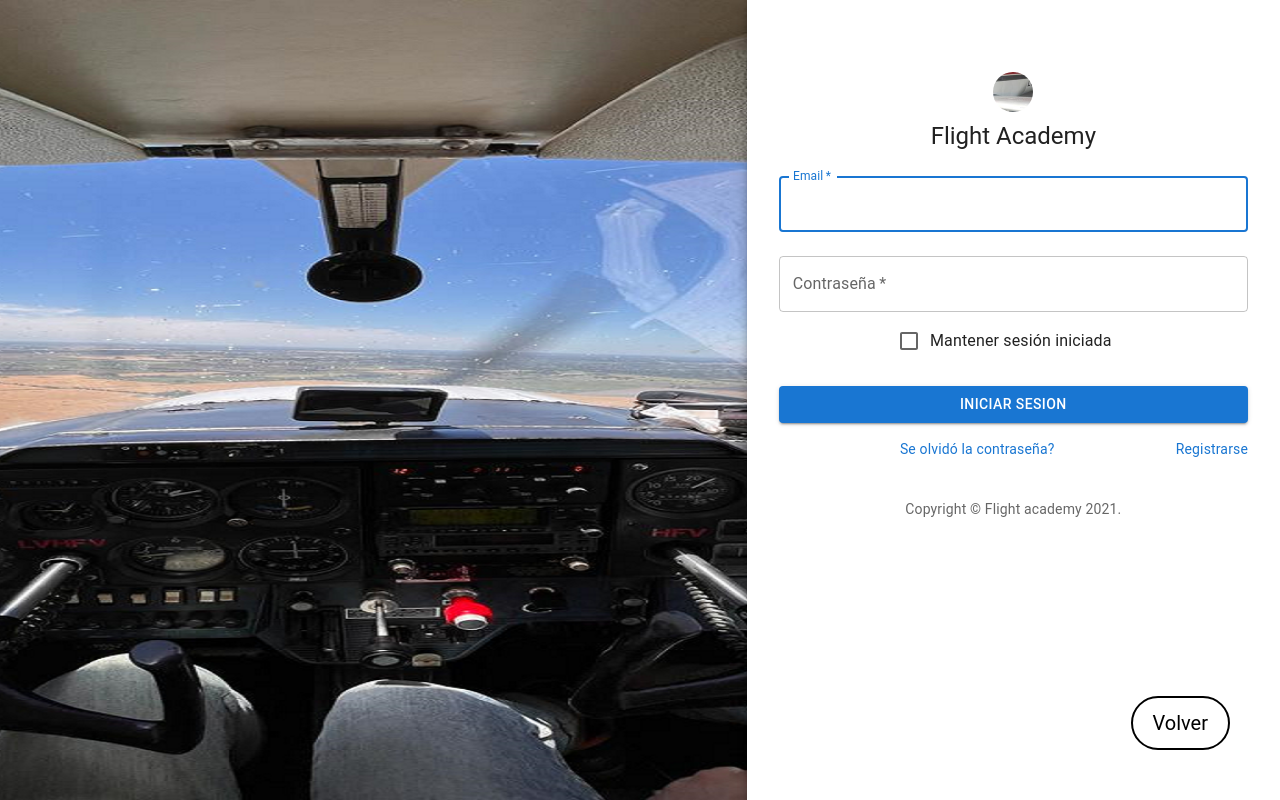
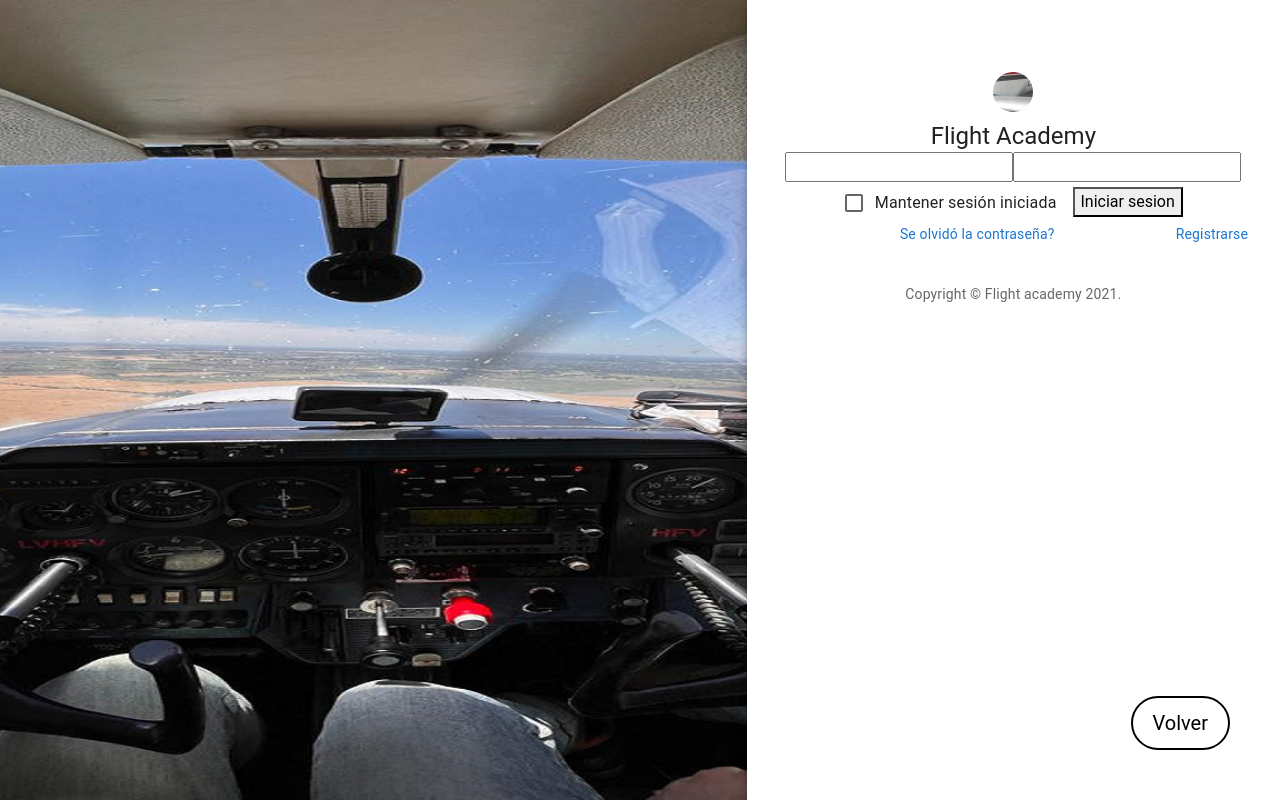
Before and after one commit to gastondigilio/FrontFlightAcademy, a React (Create React App) app: page /login in a window 1280 px wide. Built offline with nearby package versions, Linux system fonts and the light colour scheme.

Commit message:
Update login.jsx

```diff
--- a/src/components/landing/login.jsx
+++ b/src/components/landing/login.jsx
@@ -1,7 +1,8 @@
 import './landing.css';
 import React, { useState } from 'react';
 import { loginUser } from '../../redux/actions/index.jsx';
-import { useDispatch } from 'react-redux';
+import { useDispatch, useSelector } from 'react-redux';
+import {useNavigate} from 'react-router-dom';
 import Avatar from '@mui/material/Avatar';
 import CssBaseline from '@mui/material/CssBaseline';
 import FormControlLabel from '@mui/material/FormControlLabel';
@@ -15,8 +16,6 @@ import { createTheme, ThemeProvider } from '@mui/material/styles';
 import foto4 from '../../images/foto4.png';
 import foto6 from '../../images/foto6.png';
 import LoadingUser from './loadingUser'
-import Button from '@mui/material/Button';
-import TextField from '@mui/material/TextField';
 
 function Copyright(props) {
   return (
@@ -39,7 +38,8 @@ export default function SignInSide() {
     pass: "",
     email: "",
   })
-
+  const navigate = useNavigate()
+  const userLogin = useSelector((state) => state.userLogin)
   const [islogin, setIslogin] = useState(false)
 
   const handleInputChange = function (e) {
@@ -55,6 +55,7 @@ export default function SignInSide() {
     if (input.email && input.pass) {
       dispatch(loginUser(input));
       setIslogin(true)
+      userLogin.hasOwnProperty("id") && navigate('/home')
     } else {
       alert("rellene los campos")
     }
@@ -98,42 +99,42 @@ export default function SignInSide() {
               <Typography component="h1" variant="h5">
                 Flight Academy
               </Typography>
-              <Box component="form" noValidate onSubmit={e => handleSubmit(e)} sx={{ mt: 1 }}>
-                <TextField
-                  margin="normal"
+              <form onSubmit={e => (e)} sx={{ mt: 1 }}>
+                <input
+                  // margin="normal"
                   required
-                  fullWidth
-                  id="email"
+                  // fullWidth
+                  // id="email"
                   label="Email"
                   name="email"
-                  autoComplete="email"
+                  // autoComplete="email"
                   onChange={handleInputChange}
-                  autoFocus
+                // autoFocus
                 />
-                <TextField
-                  margin="normal"
+                <input
+                  // margin="normal"
                   required
-                  fullWidth
+                  // fullWidth
                   name="pass"
                   label="Contraseña"
                   type="password"
-                  id="pass"
+                  // id="pass"
                   onChange={handleInputChange}
-                  autoComplete="current-password"
+                // autoComplete="current-password"
                 />
                 <FormControlLabel
                   control={<Checkbox value="remember" color="primary" />}
                   label="Mantener sesión iniciada"
                 />
-                <Button
-                  type="submit"
-                  fullWidth
-                  variant="contained"
-                  sx={{ mt: 3, mb: 2 }}
+                <button
+                  // type="submit"
+                  // fullWidth
+                  // variant="contained"
+                  // sx={{ mt: 3, mb: 2 }}
                   onClick={handleSubmit}
                 >
                   Iniciar sesion
-                </Button>
+                </button>
                 {
                   islogin? < LoadingUser status={islogin} key={input.email} setIslogin={setIslogin} /> : ''
                 }
@@ -154,7 +155,7 @@ export default function SignInSide() {
                   </Grid>
                 </Grid>
                 <Copyright sx={{ mt: 5 }} />
-              </Box>
+              </form>
             </Box>
           </Grid>
         </Grid>
```
